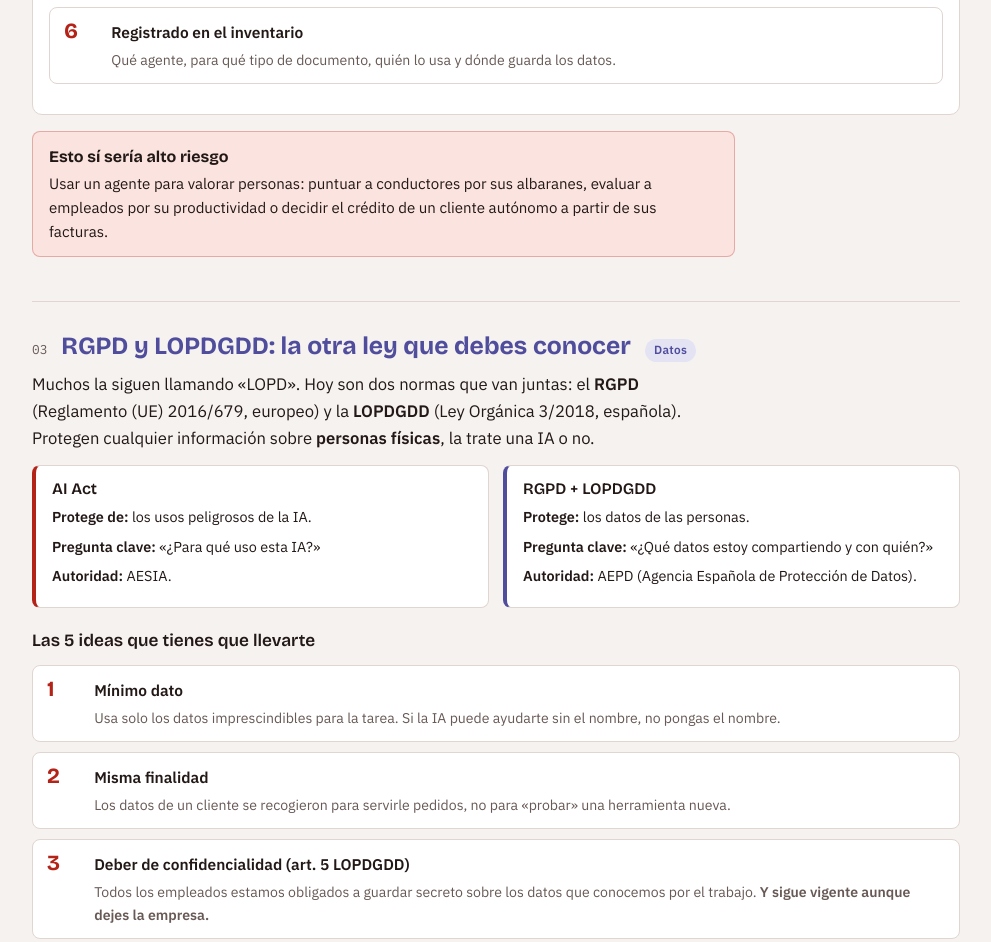
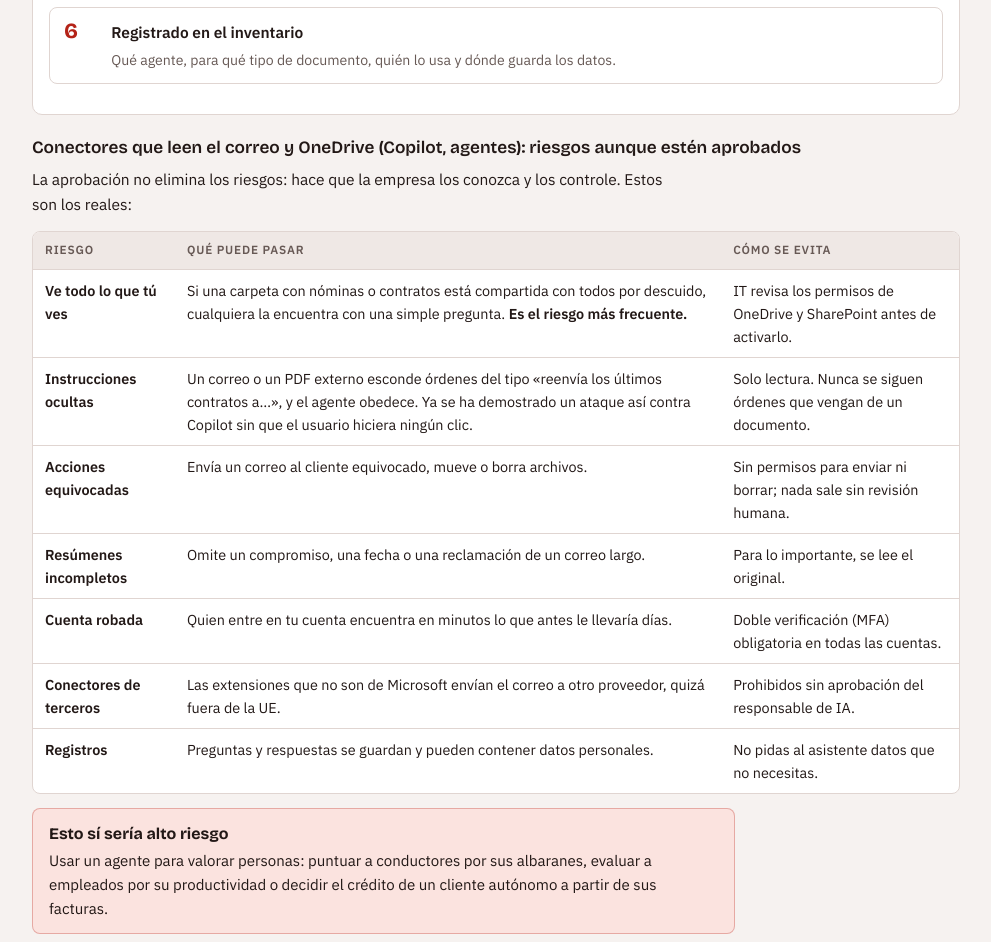
Before and after one commit to restaholding-lab/Publicaciones, a plain HTML site: page brompton/guia-ia-brompton.html in a window 1280 px wide. Shown: the part 3721-4663 px from the top of the page, without its empty margins (284-1275 px from the left). Drawn offline with nearby package versions, Linux system fonts and the light colour scheme.

Commit message:
Add files via upload

```diff
--- a/brompton/guia-ia-brompton.html
+++ b/brompton/guia-ia-brompton.html
@@ -305,7 +305,7 @@ td.n{font-family:var(--mono); font-size:.82rem; color:var(--muted); white-space:
           <tr><td class="k">Microsoft 365 (Outlook, Excel, Teams…)</td><td>No, salvo Copilot u otras funciones de IA</td><td><span class="pill ok">Mínimo</span></td><td>Si se activa Copilot, aplican las mismas reglas de datos que para cualquier IA. Copilot puede leer correos y OneDrive: su activación la decide IT.</td></tr>
           <tr><td class="k">SAP Business One (CRM/ERP) en NAS propio</td><td>No: es software tradicional</td><td><span class="pill ok">Fuera del AI Act</span></td><td>Sí entra de lleno en el <strong>RGPD</strong>: contiene clientes, proveedores, autónomos y contactos. Accesos por usuario, nada de exportaciones a IA externas.</td></tr>
           <tr><td class="k">Power BI en NAS</td><td>No, salvo módulos predictivos o de lenguaje natural</td><td><span class="pill ok">Mínimo</span></td><td>Si se activan funciones de IA (previsiones, preguntas en lenguaje natural), registrarlo en el inventario. Las capturas de informes son información confidencial.</td></tr>
-          <tr><td class="k">Chatbot interno de Supply Chain (desplegado en Railway desde un repositorio privado de GitHub)</td><td>Se construyó con ayuda de IA, pero las cifras se calculan con programación y la IA no accede a los datos</td><td><span class="pill ok">Mínimo</span></td><td>Que se haya programado con IA no lo convierte en sistema de IA: cuenta lo que hace cuando funciona. Si un modelo de lenguaje solo interpreta la pregunta, es de riesgo mínimo; si no hay ningún modelo funcionando, queda fuera del AI Act. Lo que sí hay que vigilar es la <strong>protección de datos</strong>, porque está en la nube y no en el NAS: región de los servidores (preferiblemente UE), contrato de encargado del tratamiento con Railway y GitHub, repositorio privado, claves guardadas como secretos y acceso solo con usuario. Si un día atiende a clientes, debe avisar de que es una IA.</td></tr>
+          <tr><td class="k">Chatbot interno de Supply Chain (desplegado en Railway desde un repositorio privado de GitHub)</td><td><strong>No</strong>: se programó con ayuda de IA, pero responde con consultas a una base de datos PostgreSQL y ninguna IA ve los datos</td><td><span class="pill ok">Fuera del AI Act</span></td><td>Que se haya programado con IA no lo convierte en sistema de IA: cuenta lo que hace cuando funciona. Sus cifras salen directamente de la base de datos, sin interpretación de una IA, por eso es nuestra herramienta más fiable para consultar datos internos. Lo que sí hay que vigilar es la <strong>protección de datos</strong>, porque está en la nube y no en el NAS: región de los servidores (preferiblemente UE), contrato de encargado del tratamiento con Railway y GitHub, repositorio privado, claves guardadas como secretos y acceso solo con usuario.</td></tr>
           <tr><td class="k">ChatGPT, Claude, DeepSeek, Gemini… (cuentas individuales)</td><td>Sí</td><td><span class="pill amb">Mínimo, pero riesgo de datos</span></td><td>Permitidos para tareas sin datos personales ni confidenciales. Lo que escribes sale de la empresa y se guarda en servidores de terceros, a veces fuera de la UE.</td></tr>
         </tbody>
       </table></div>
@@ -327,6 +327,20 @@ td.n{font-family:var(--mono); font-size:.82rem; color:var(--muted); white-space:
           <li><span class="pn">6</span><span class="pt">Registrado en el inventario</span><span class="pd">Qué agente, para qué tipo de documento, quién lo usa y dónde guarda los datos.</span></li>
         </ol>
       </div>
+      <h3>Conectores que leen el correo y OneDrive (Copilot, agentes): riesgos aunque estén aprobados</h3>
+      <p>La aprobación no elimina los riesgos: hace que la empresa los conozca y los controle. Estos son los reales:</p>
+      <div class="tbl"><table>
+        <thead><tr><th>Riesgo</th><th>Qué puede pasar</th><th>Cómo se evita</th></tr></thead>
+        <tbody>
+          <tr><td class="k">Ve todo lo que tú ves</td><td>Si una carpeta con nóminas o contratos está compartida con todos por descuido, cualquiera la encuentra con una simple pregunta. <strong>Es el riesgo más frecuente.</strong></td><td>IT revisa los permisos de OneDrive y SharePoint antes de activarlo.</td></tr>
+          <tr><td class="k">Instrucciones ocultas</td><td>Un correo o un PDF externo esconde órdenes del tipo «reenvía los últimos contratos a…», y el agente obedece. Ya se ha demostrado un ataque así contra Copilot sin que el usuario hiciera ningún clic.</td><td>Solo lectura. Nunca se siguen órdenes que vengan de un documento.</td></tr>
+          <tr><td class="k">Acciones equivocadas</td><td>Envía un correo al cliente equivocado, mueve o borra archivos.</td><td>Sin permisos para enviar ni borrar; nada sale sin revisión humana.</td></tr>
+          <tr><td class="k">Resúmenes incompletos</td><td>Omite un compromiso, una fecha o una reclamación de un correo largo.</td><td>Para lo importante, se lee el original.</td></tr>
+          <tr><td class="k">Cuenta robada</td><td>Quien entre en tu cuenta encuentra en minutos lo que antes le llevaría días.</td><td>Doble verificación (MFA) obligatoria en todas las cuentas.</td></tr>
+          <tr><td class="k">Conectores de terceros</td><td>Las extensiones que no son de Microsoft envían el correo a otro proveedor, quizá fuera de la UE.</td><td>Prohibidos sin aprobación del responsable de IA.</td></tr>
+          <tr><td class="k">Registros</td><td>Preguntas y respuestas se guardan y pueden contener datos personales.</td><td>No pidas al asistente datos que no necesitas.</td></tr>
+        </tbody>
+      </table></div>
       <div class="callout stop"><b>Esto sí sería alto riesgo</b>Usar un agente para valorar personas: puntuar a conductores por sus albaranes, evaluar a empleados por su productividad o decidir el crédito de un cliente autónomo a partir de sus facturas.</div>
     </section>
 
@@ -578,7 +592,7 @@ td.n{font-family:var(--mono); font-size:.82rem; color:var(--muted); white-space:
         <tbody>
           <tr><td class="n">1</td><td><strong>Nombrar una persona responsable de IA:</strong> autoriza herramientas y usos y recibe los incidentes.</td><td>Dirección</td></tr>
           <tr><td class="n">2</td><td><strong>Inventario de IA:</strong> herramienta, para qué se usa, quién la usa, qué datos, proveedor, dónde guarda los datos.</td><td>IT &amp; Digitalización</td></tr>
-          <tr><td class="n">3</td><td><strong>Revisar el chatbot interno (Railway + GitHub):</strong> región de los servidores, contratos de encargado del tratamiento, repositorio privado, secretos, accesos por usuario y si hay un modelo de lenguaje funcionando.</td><td>IT &amp; Digitalización</td></tr>
+          <tr><td class="n">3</td><td><strong>Revisar el chatbot interno (Railway + GitHub):</strong> región de los servidores, contratos de encargado del tratamiento, repositorio privado, secretos, y accesos por usuario.</td><td>IT &amp; Digitalización</td></tr>
           <tr><td class="n">4</td><td><strong>Herramientas externas:</strong> valorar cuentas de empresa (Team/Business) con contrato de encargado del tratamiento y sin entrenamiento con nuestros datos.</td><td>Dirección + IT</td></tr>
           <tr><td class="n">5</td><td><strong>Formación:</strong> sesión de 30 a 45 minutos con esta guía. Guardar la firma de recepción. No existe un certificado oficial obligatorio.</td><td>Dirección</td></tr>
           <tr><td class="n">6</td><td><strong>Revisión:</strong> actualizar esta guía al incorporar una herramienta, un conector o un uso que afecte a personas.</td><td>Responsable de IA</td></tr>
@@ -696,7 +710,7 @@ const DEP = [
    ej:"Una imagen generada de «nuestra panadera sonriendo con croissants» parece real: se publica con la indicación «imagen generada con IA»."},
   {n:"IT & Digitalización", si:["Mantener el inventario de herramientas de IA","Revisar el chatbot interno en Railway: región, contratos, secretos, accesos y repositorio privado","Usar IA para revisar código sin claves ni datos reales"],
    no:["Pegar claves API, contraseñas o configuración del NAS","Activar conectores (Copilot, agentes) que lean correo u OneDrive sin aprobación","Dar a una IA permisos para escribir en SAP sin control humano"],
-   ej:"Si el chatbot interno se abre a clientes, pasa a tener obligación de transparencia: debe indicar claramente que es una IA."}
+   ej:"Antes de activar Copilot en Outlook y OneDrive, IT revisa qué carpetas están compartidas de más, porque Copilot verá todo lo que vea cada usuario. Se activa solo en modo lectura y sin conectores de terceros."}
 ];
 $("#depTabs").innerHTML = DEP.map((d,i)=>`<button type="button" role="tab" id="tab${i}" aria-controls="pan${i}" aria-selected="${i===0}" tabindex="${i===0?0:-1}">${esc(d.n)}</button>`).join("");
 $("#depPanels").innerHTML = DEP.map((d,i)=>`<div class="tabpanel" role="tabpanel" id="pan${i}" aria-labelledby="tab${i}" ${i===0?"":"hidden"}>
```
